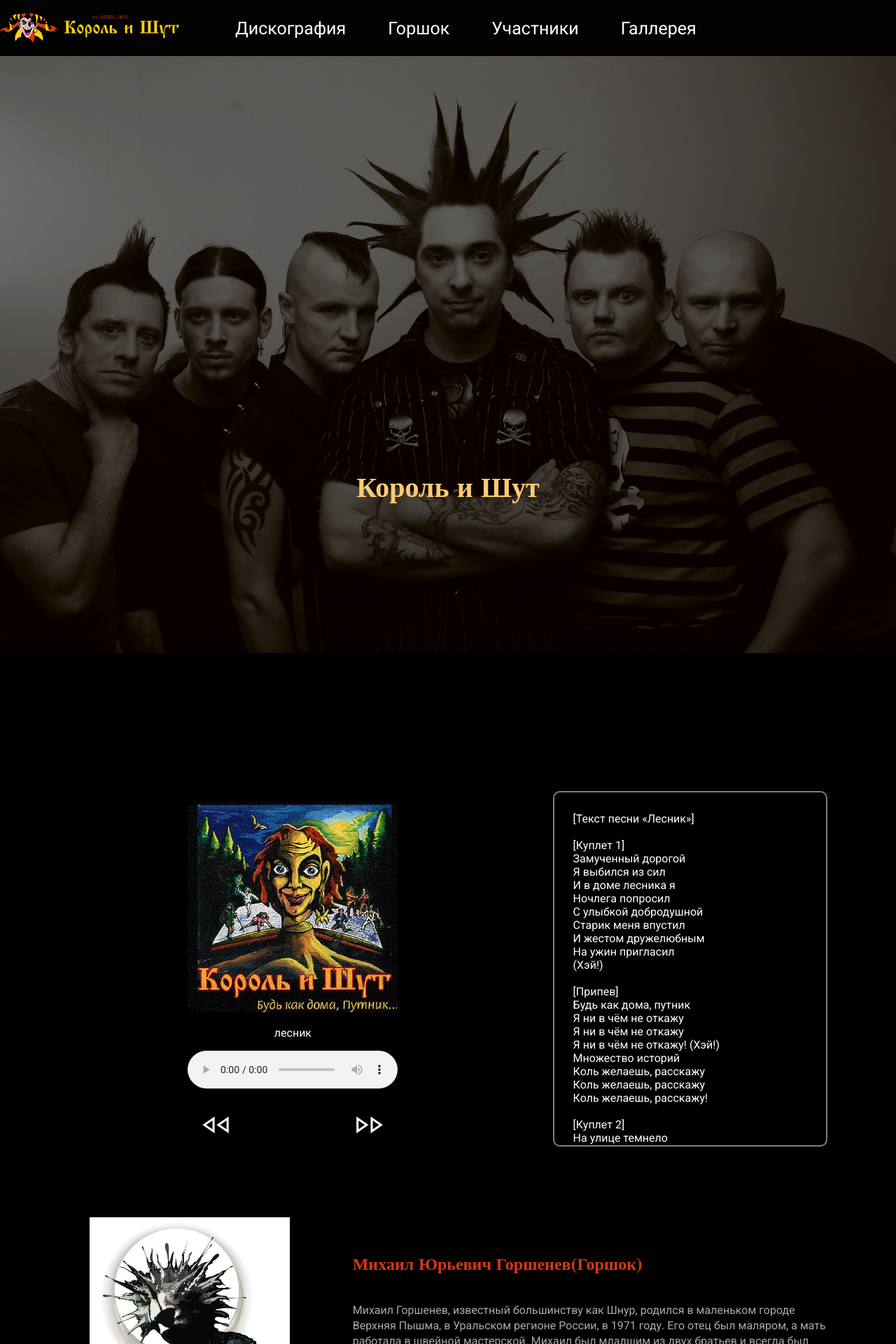
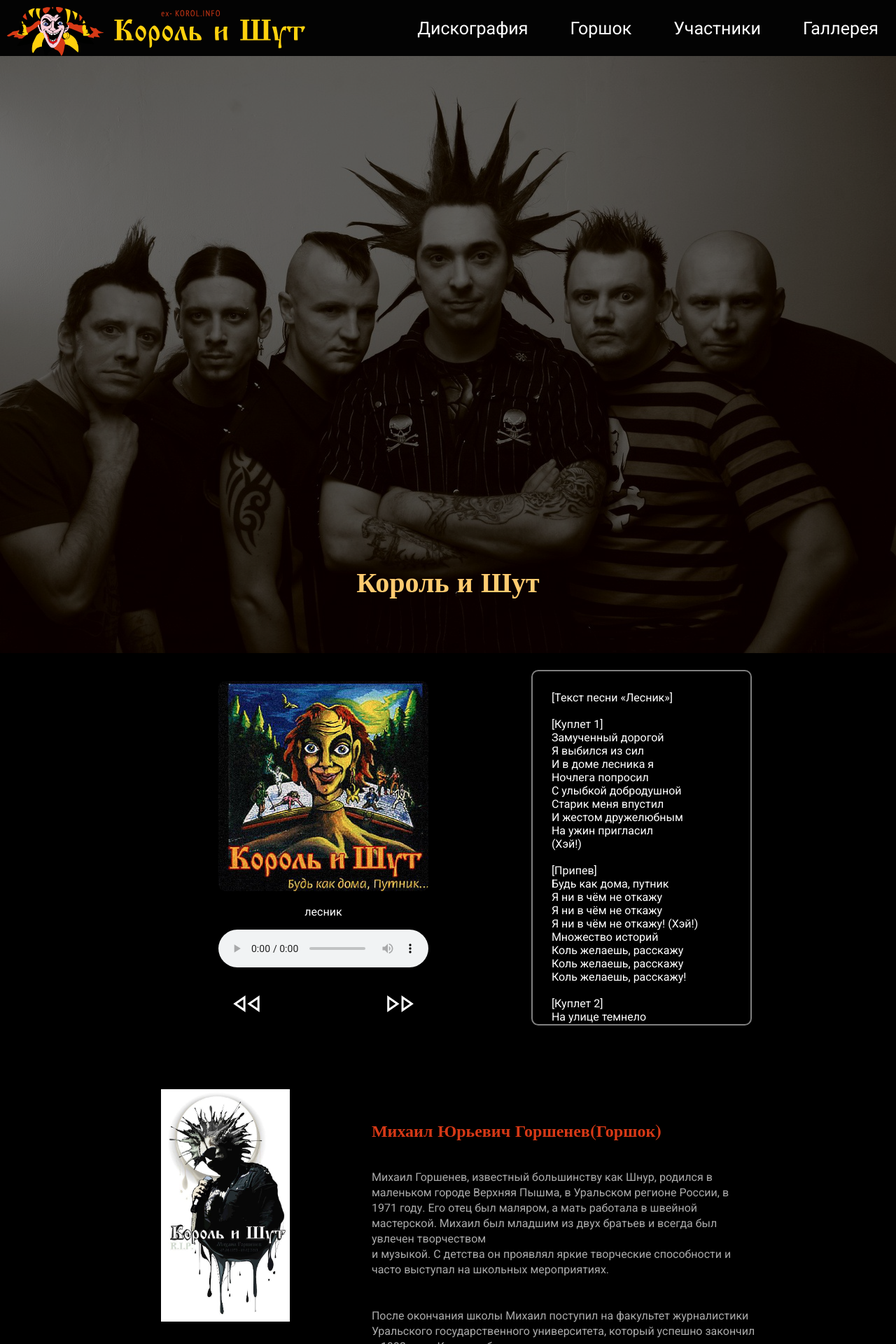
Before and after one commit to Ai-Koji/Korol-and-Shut-portfolio-project, a Django app: page / in a window 1280 px wide. Shown: the top 1920 px of the page at 70% size. Run offline with Django 4.2, Linux system fonts and the light colour scheme.

Commit message:
refactor: updated css for back

```diff
--- a/backend/static/styles/all-members.css
+++ b/backend/static/styles/all-members.css
@@ -1,5 +1,5 @@
 h1 {
-    color:rgb(255, 170, 22);
+    color: rgb(255, 170, 22);
     padding-top: 20px;
     padding-left: 50px;
     font-family: 'Old Standard TT', serif;
@@ -8,7 +8,7 @@
 
 
 h2 {
-    color:#aaa;
+    color: #aaa;
     padding-left: 75px;
     font-family: 'Old Standard TT', serif;
     font-size: 22.5pt
@@ -66,7 +66,7 @@
     overflow: hidden;
 }
 
-.image img{
+.image img {
     height: 200px;
     position: relative;
     left: 50%;
--- a/backend/static/styles/main-styles.css
+++ b/backend/static/styles/main-styles.css
@@ -1,4 +1,5 @@
 @import url('https://fonts.googleapis.com/css2?family=Old+Standard+TT:wght@700&family=Roboto&display=swap');
+
 body {
     background-color: black;
     font-family: 'Roboto', sans-serif;
@@ -15,6 +16,7 @@
 p {
     white-space: pre-line;
 }
+
 /* loader */
 
 #loader {
@@ -51,6 +53,7 @@
     0% {
         opacity: 1;
     }
+
     100% {
         opacity: 0;
     }
@@ -64,15 +67,18 @@
     0% {
         opacity: 0;
     }
+
     100% {
         opacity: 1;
     }
 }
+
 /* scroll up */
 
 #scroll-to-top {
     position: fixed;
     border-radius: 5px;
+    border: none;
     right: 40px;
     bottom: 40px;
     z-index: 100;
@@ -107,6 +113,7 @@
     0% {
         opacity: 1;
     }
+
     100% {
         opacity: 0;
     }
@@ -116,10 +123,12 @@
     0% {
         opacity: 0;
     }
+
     100% {
         opacity: 1;
     }
 }
+
 /* navbar */
 
 nav button {
@@ -142,6 +151,10 @@
     position: relative;
 }
 
+nav * {
+    margin: 5px;
+}
+
 .desktop .nav-button {
     height: 70%;
     padding: 10px;
@@ -153,7 +166,7 @@
 }
 
 nav .nav-logo img {
-    width: 100%;
+    height: 100%;
     position: absolute;
     top: 50%;
     left: 0;
@@ -167,7 +180,7 @@
 }
 
 .nav-logo {
-    width: 20vw;
+    width: 100%;
     position: relative;
 }
 
@@ -194,22 +207,25 @@
     transition: color .2s ease-in-out;
 }
 
-@media (max-width: 983px) {
+@media (max-width: 1200px) {
     nav button {
         display: block;
     }
+
     .desktop {
         display: none;
     }
+
     .nav-logo {
         width: 30vw;
         position: relative;
     }
 }
+
 /* members */
-
 .members {
     width: 80%;
+    max-width: 1700px;
     text-align: center;
     margin: 0 auto;
     position: relative;
@@ -219,13 +235,13 @@
     display: inline-block;
     border-radius: 50%;
     overflow: hidden;
-    width: 20vw;
-    height: 20vw;
+    width: 300px;
+    height: 300px;
     margin: 30px;
 }
 
 .members img {
-    height: 20vw;
+    height: 100%;
     position: relative;
     top: 50%;
     left: 50%;
@@ -252,6 +268,7 @@
     color: white;
     background-color: #d73916;
 }
+
 /* footer */
 
 footer {
@@ -262,6 +279,7 @@
 footer h4 {
     color: #aaa;
 }
+
 /* увеличенное изображение */
 
 .enlarged-image {
@@ -307,6 +325,7 @@
     .block.music {
         justify-content: center
     }
+
     .music-player {
         width: auto;
     }
@@ -316,6 +335,7 @@
     .block.story .content {
         width: 60%;
     }
+
     .block.film .content {
         width: 100%;
         box-sizing: border-box;
@@ -323,20 +343,25 @@
         padding: 0 5%;
         padding-right: 7%;
     }
+
     .block.film {
         display: flex;
         flex-direction: column-reverse;
     }
+
     .block.film .content p {
         margin: 0;
     }
+
     .block.film .images {
         width: 90%;
         margin: 0 auto;
     }
+
     .mobile-title {
         display: unset;
     }
+
     .block.film .content h1 {
         display: none;
     }
@@ -346,17 +371,21 @@
     .music-text {
         width: 50%;
     }
+
     .block {
         margin-bottom: 25px;
     }
+
     .block.group-story {
         display: flex;
         flex-direction: column;
         align-items: center;
     }
+
     .block.group-story .images {
         margin: 0;
     }
+
     .block.group-story .content {
         margin: 0;
         width: 100%;
@@ -364,6 +393,7 @@
         padding-right: 7%;
         box-sizing: border-box;
     }
+
     .first-button,
     .second-button {
         width: 53px;
@@ -371,9 +401,11 @@
         display: flex;
         align-items: center;
     }
+
     .discography-carousel {
         margin-bottom: 50px;
     }
+
     .other-members {
         margin: 0 auto;
         display: block;
@@ -387,10 +419,12 @@
         flex-direction: column;
         align-items: center;
     }
+
     .block.story .images {
         margin: 0;
         width: 35%;
     }
+
     .block.story .content {
         width: 100%;
         margin: 0;
@@ -399,42 +433,52 @@
         padding-right: 7%;
         margin-top: 10px;
     }
+
     .group-story .images {
         width: 60%;
     }
+
     .three-albums {
         display: inline-flex;
         flex-direction: column;
     }
+
     .three-albums a {
         width: fit-content;
         padding: 25px 30px;
         margin: 10px auto;
     }
+
     .three-albums a img {
         width: 150px;
     }
+
     .discography-title,
     .members-title {
         padding-left: 5% !important;
     }
+
     .members {
         gap: 25px;
         display: flex;
         flex-wrap: wrap;
         justify-content: center;
     }
+
     .members a {
         width: 200px;
         height: 200px;
         margin: 0;
     }
+
     .members img {
         height: 200px;
     }
+
     .other-members {
         margin-top: 25px;
     }
+
     .block.music {
         width: 100%;
         margin: 0;
@@ -442,6 +486,7 @@
         box-sizing: border-box;
         margin-bottom: 50px;
     }
+
     .nav-logo {
         width: 200px;
         margin-left: 10px;
@@ -457,23 +502,28 @@
         padding: 0 5%;
         box-sizing: border-box;
     }
+
     .music-player {
         width: 300px;
         margin: 0 auto;
         height: fit-content;
     }
+
     .music-text {
         width: 100%;
         margin: 0;
         height: 300px;
     }
+
     .change span {
         display: block;
         height: fit-content;
     }
+
     .change span img {
         margin: 0 !important;
     }
+
     .block.story .images {
         width: 50%;
     }
@@ -483,14 +533,17 @@
     .group-story .images {
         width: 80%;
     }
+
     #scroll-to-top {
         width: 60px;
         height: 60px;
     }
+
     .nav-logo {
         width: 200px;
         margin-left: 10px;
     }
+
     .music-player {
         width: 90%;
     }
--- a/backend/static/styles/main.css
+++ b/backend/static/styles/main.css
@@ -1,15 +1,17 @@
 /* main-carousel */
 .main-carousel {
-    height: 80vw;
+    overflow: hidden;
+    position: relative;
 }
 
-.main-carousel img{
+.main-carousel img {
     width: 100%;
+    object-fit: cover;
     opacity: 0.42;
 }
 
 .carousel-opened {
-    animation: carousel-opening 3s  1;
+    animation: carousel-opening 3s 1;
 }
 
 .carousel-hidden {
@@ -46,12 +48,12 @@
 }
 
 .main-carousel h1 {
-    color: rgb(255,203,112);
+    color: rgb(255, 203, 112);
     font-family: 'Old Standard TT', serif;
     font-size: 40px;
     width: 100%;
     position: absolute;
-    top: 50vw;
+    bottom: 5%;
     text-align: center;
     z-index: 1;
 }
@@ -89,26 +91,26 @@
     max-width: 300px;
 }
 
-  #player img {
+#player img {
     max-width: 100%;
     border-radius: 10px;
     margin-bottom: 1rem;
 }
 
-  #player h1 {
+#player h1 {
     margin: 0;
     font-size: 1rem;
     font-weight: normal;
     color: white;
 }
 
-  #player audio {
+#player audio {
     width: 100%;
     margin-top: 1rem;
     margin-bottom: 1rem;
 }
 
-  #player button {
+#player button {
     background-color: rgba(0, 0, 0, 0);
     border: none;
     border-radius: 30px;
@@ -122,7 +124,7 @@
 .change {
     display: flex;
     justify-content: space-between;
-    padding: 2vw,0;
+    padding: 2vw, 0;
 }
 
 #prev {
@@ -133,8 +135,9 @@
 
 /* story */
 .block {
-    width: 100%;
-    display: inline-flex;
+    width: 80%;
+    margin: 0 auto;
+    display: flex;
     justify-content: space-between;
     margin-bottom: 50px;
 }
@@ -164,8 +167,8 @@
     margin-left: 10%;
 }
 
-.images img{
-    width: 100%;
+.images img {
+    width: 80%;
 }
 
 .story .content {
@@ -210,7 +213,7 @@
 
 .three-albums a {
     display: inline-block;
-    width: auto;
+    width: 200px;
     margin-right: 500px;
     border-radius: 5%;
     margin: 3% 3%;
@@ -219,12 +222,12 @@
     transition: background-color .5s ease-in-out;
 }
 
-.three-albums a:hover{
+.three-albums a:hover {
     background-color: rgba(255, 255, 255, 0.2);
 }
 
 .three-albums a img {
-    width: 20vw;
+    width: 100%;
     margin: 10px;
     margin: 0;
 }
@@ -268,3 +271,8 @@
 .hidden {
     display: none;
 }
+
+
+@media (max-width: 1200px) {
+    .block {}
+}
```
Also changed, not shown: backend/static/styles/discography.css (+5 -5 lines), backend/static/styles/disk.css (+16 -1 lines), backend/static/styles/gallery.css (+61 -4 lines), backend/static/styles/member-biography.css (+4 -4 lines), backend/static/styles/store.css (+19 -11 lines).
